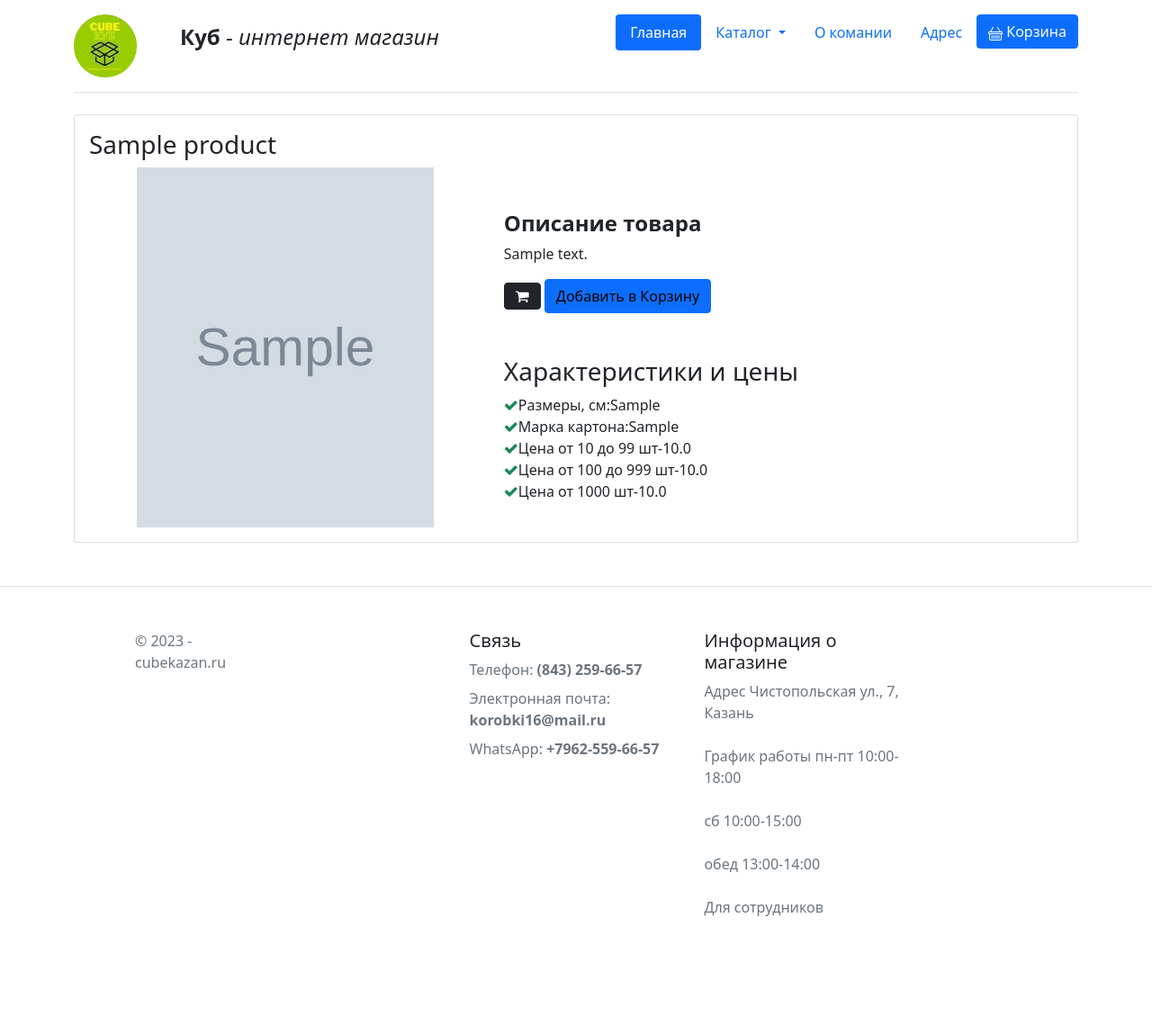
After one commit to Miks-Muks/cube, a Django app: page /product_detail/1 in a window 1280 px wide. The commit adds this page. Shown: the whole page at 90% size. Run offline with Django 3.2, Linux system fonts and the light colour scheme; tables that the repository leaves empty hold one stand-in row (values such as "Sample post"); grey boxes marked "Sample" are stand-in pictures.

Commit message:
+: need chacnge front ++: product_detail

```diff
--- a/shop/templates/shop/base.html
+++ b/shop/templates/shop/base.html
@@ -1,5 +1,4 @@
 {% load static %}
-<!DOCTYPE html>
 <html lang="en">
 <head>
     <meta charset="UTF-8">
@@ -9,12 +8,11 @@
     <style>
 
       .position{
-        left: 720px;
+        left: 320px;
         top: 30px;
       }
 
-      .bot{
-         background-color: #99ce00;
+
       }
       .left_text{
         margin-left: 40px;
@@ -52,12 +50,12 @@
           src="{% static "images/photo_2022-12-28_18-21-41.png" %}" width="70" height="70"
             alt="Тут иконка магаза">
       <a href="" class="d-flex align-items-center mb-3 mb-md-0 me-md-auto text-dark text-decoration-none left-text">
-        <svg class="bi me-2" width="40" height="32"><use xlink:href=""/></svg>
+        <svg class="bi me-2" width="40" height="32"><use xlink:href="home"/></svg>
         <span class="fs-4"><p class="to"><b>Куб</b> - <i>интернет магазин</i></p></span>
       </a>
 
       <ul class="nav nav-pills">
-        <li class="nav-item"><a href="#" class="nav-link active bot" aria-current="page">Главная</a></li>
+        <li class="nav-item"><a href="{%url 'home'%}" class="nav-link active bot" aria-current="page">Главная</a></li>
         <li class="nav-item dropdown">
           <a class="nav-link dropdown-toggle" href="#" role="button" data-bs-toggle="dropdown" aria-expanded="false">
             Каталог
@@ -90,7 +88,7 @@
     </header>
 
   </div>
-
+{%block content%}{%endblock%}
 {%block startinfo%} {%endblock%}
 
   {%block startcat%}{%endblock%}
@@ -126,7 +124,7 @@
                  </p></li>
               <li class="nav-item mb-2"><p  class="nav-link p-0 text-muted">сб 10:00-15:00</p></li>
               <li class="nav-item mb-2"><p  class="nav-link p-0 text-muted">обед 13:00-14:00</p></li>
-           <li class="nav-item mb-2"><a href="admin/" class="nav-link p-0 text-muted">Для суотрудников</a></li>
+           <li class="nav-item mb-2"><a href="/admin/" class="nav-link p-0 text-muted">Для сотрудников</a></li>
             </ul>
           </div>
 
--- /dev/null
+++ b/shop/templates/shop/product_category.html
@@ -0,0 +1,6 @@
+{% extends 'shop/base.html'%}
+
+{% for p in products%}
+    {{p.name_product}}
+
+{%endfor%}
--- /dev/null
+++ b/shop/templates/shop/product_detail.html
@@ -0,0 +1,45 @@
+{%extends 'shop/base.html'%}
+
+
+{%block content%}
+   <!-- Responsive navbar-->
+
+   <link href="https://maxcdn.bootstrapcdn.com/font-awesome/4.7.0/css/font-awesome.min.css" rel="stylesheet">
+
+   <div class="container">
+       <div class="card  ">
+           <div class="card-body">
+               <h3 class="card-title">{{product.name_product}}</h3>
+                              <div class="row">
+                   <div class="col-lg-5 col-md-5 col-sm-6">
+                       <div class="white-box text-center"><img src="{{product.image.url }}" class="img-responsive" width="330" height="400"></div>
+                   </div>
+                   <div class="col-lg-7 col-md-7 col-sm-6">
+                       <h4 class="box-title mt-5"><b>Описание товара</b></h4>
+                       <p>{{product.description}}</p>
+                       <form>
+                       <button class="btn btn-dark btn-rounded mr-1" data-toggle="tooltip" title="" data-original-title="Add to cart">
+                           <i class="fa fa-shopping-cart"></i>
+                       </button>
+                       <button class="btn btn-primary btn-rounded color">Добавить в Корзину</button></form>
+                       <h3 class="box-title mt-5">Характеристики и цены</h3>
+                       <ul class="list-unstyled">
+                           <li><i class="fa fa-check text-success"></i>Размеры, см:{{product.size}}</li>
+                           <li><i class="fa fa-check text-success"></i>Марка картона:{{product.brand_of_cardboard}}</li>
+                           <li><i class="fa fa-check text-success"></i>Цена от 10 до 99 шт-{{product.price_1}}</li>
+                           <li><i class="fa fa-check text-success"></i>Цена от 100 до 999 шт-{{product.price_2}}</li>
+                           <li><i class="fa fa-check text-success"></i>Цена от 1000 шт-{{product.price_3}}</li>
+                       </ul>
+                   </div>
+
+               </div>
+           </div>
+       </div>
+   </div>
+
+<!-- Bootstrap core JS-->
+<script src="https://cdn.jsdelivr.net/npm/bootstrap@5.1.3/dist/js/bootstrap.bundle.min.js"></script>
+<!-- Core theme JS-->
+<script src="js/scripts.js"></script>
+ <script src="https://cdn.jsdelivr.net/npm/bootstrap@5.0.2/dist/js/bootstrap.bundle.min.js" integrity="sha384-MrcW6ZMFYlzcLA8Nl+NtUVF0sA7MsXsP1UyJoMp4YLEuNSfAP+JcXn/tWtIaxVXM" crossorigin="anonymous"></script>
+{%endblock%}
--- a/shop/urls.py
+++ b/shop/urls.py
@@ -1,7 +1,9 @@
 from django.urls import path
-from .views import home, all_categories
+from .views import home, all_categories, product_category, product_detail
 
 urlpatterns = [
     path('', home, name='home'),
     path('all_categories/', all_categories, name='all_categories'),
+    path('all_categories/product_category/<int:category_pk>', product_category, name='product_category'),
+    path('product_detail/<int:product_pk>', product_detail, name='product_detail'),
 ]
--- a/shop/views.py
+++ b/shop/views.py
@@ -1,5 +1,5 @@
-from django.shortcuts import render
-from .models import Category
+from django.shortcuts import render, get_object_or_404, redirect
+from .models import Category, Product, Basket, Orders
 
 
 # Create your views here.
@@ -12,3 +12,28 @@ def home(request):
 def all_categories(request):
     categories = category = Category.objects.all()
     return render(request, 'shop/all_category.html', {'cat': categories})
+
+
+def product_category(request, category_pk):
+    products = Product.objects.filter(category_id=category_pk)
+    return render(request, 'shop/product_category.html', {'products': products})
+
+
+def product_detail(request, product_pk):
+    product = get_object_or_404(Product, pk=product_pk)
+    return render(request, 'shop/product_detail.html', {'product': product})
+
+
+def add_to_basket(request, product_pk):
+    product = Product.objects.get(pk=product_pk)
+    basket = Basket.objects.filter(user=request.user).first()
+    if basket is None:
+        basket = Basket.objects.create(user=request.user)
+    basket.product.add(product)
+    return redirect('product_detail', product_pk=product.id)
+
+
+def show_basket(request):
+    user_basket = Basket.objects.filter(user=request.user).first()
+    products = user_basket.products.all
+    return render(request, 'shop/basket', {'products': products, 'user_basket': user_basket})
```
Also changed, not shown: shop/static/style/home.css (added, +8 -0 lines), shop/templates/shop/all_category.html (+8 -0 lines), shop/templates/shop/home.html (+9 -9 lines), shop/forms.py (added).
